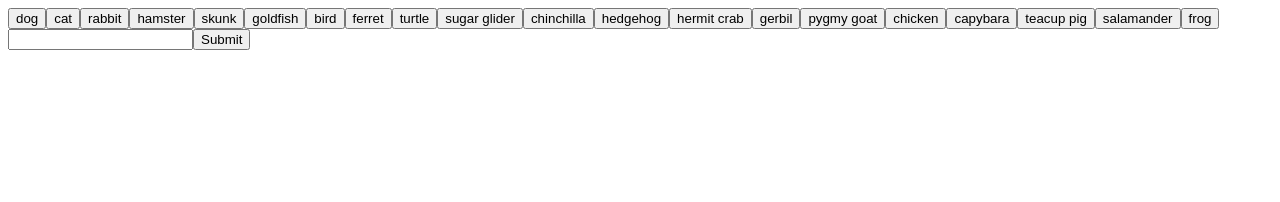
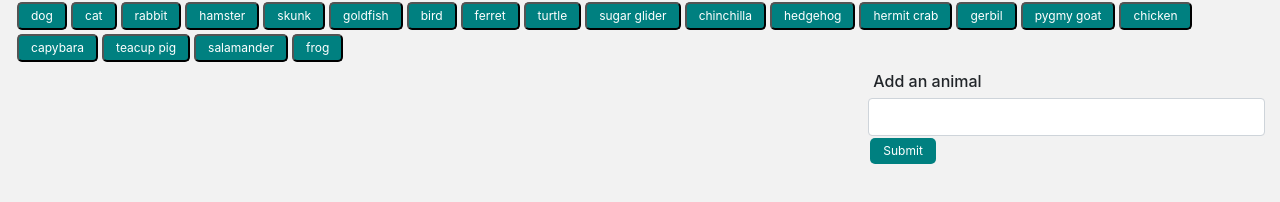
Before and after one commit to lindsaybstoner/GifTastic, a plain HTML site: page index.html in a window 1280 px wide. Drawn offline with nearby package versions, Linux system fonts and the light colour scheme.

Commit message:
edited the layout

```diff
--- a/assets/css/style.css
+++ b/assets/css/style.css
@@ -1,4 +1,43 @@
+body {
+    background-color: #f2f2f2;
+}
+
 button {
     background: teal;
     color: white;
+    border-radius: 5px;
+    padding: 3px 12px;
+    margin: 2px;
+    font-size: 12px;
 }
+
+p {
+    margin: 5px;
+    padding: 0px;
+}
+
+#buttons {
+    align-content: stretch;
+}
+
+#submitButton {
+    background: teal;
+    color: white;
+    border-radius: 5px;
+    padding: 3px 12px;
+    margin: 2px;
+    font-size: 12px;
+}
+
+/* .form-control {
+    width: 30%;
+} */
+
+.makeBold {
+    font-weight: 500;
+}
+
+.fixDisplay {
+    display: inline-block;
+    padding: 10px;
+}
--- a/assets/javascript/game.js
+++ b/assets/javascript/game.js
@@ -15,6 +15,11 @@ function createButtons() {
 createButtons();
 
 function createSubmits() {
+    var directionText = $("<p>");
+    directionText.text("Add an animal");
+    directionText.addClass("makeBold")
+    $("#submitInfo").append(directionText);
+
     var makeInput = $("<input>");
     makeInput.addClass("form-control");
     makeInput.attr("type", "text");
@@ -44,6 +49,8 @@ $("#submitButton").on("click", function () {
         startButtons.push(submitButtonText);
         console.log(startButtons);
         createButtons();
+        $("#submitInfo").empty();
+        createSubmits();
     }
 
 
@@ -76,6 +83,7 @@ function makeGif() {
                 for (var i = 0; i < results.length; i++) {
 
                     var gifDiv = $("<div>");
+                    gifDiv.addClass("fixDisplay")
 
                     var rating = results[i].rating;
 
@@ -83,22 +91,42 @@ function makeGif() {
 
                     var animalImage = $("<img>");
                     animalImage.attr("src", results[i].images.fixed_height_still.url);
+                    animalImage.attr("data-still", results[i].images.fixed_height_still.url);
+                    animalImage.attr("data-animate", results[i].images.fixed_height.url);
+                    animalImage.attr("data-state", "still");
+                    animalImage.addClass("gif");
 
+
+                    gifDiv.prepend(animalImage);
                     gifDiv.prepend(p);
-                    gifDiv.prepend(animalImage);
 
                     $("#gifs-appear-here").prepend(gifDiv);
                 }
+
+                $(".gif").on("click", function() {
+                    // The attr jQuery method allows us to get or set the value of any attribute on our HTML element
+                    var state = $(this).attr("data-state");
+                    // If the clicked image's state is still, update its src attribute to what its data-animate value is.
+                    // Then, set the image's data-state to animate
+                    // Else set src to the data-still value
+                    if (state === "still") {
+                      $(this).attr("src", $(this).attr("data-animate"));
+                      $(this).attr("data-state", "animate");
+                    } else {
+                      $(this).attr("src", $(this).attr("data-still"));
+                      $(this).attr("data-state", "still");
+                    }
+                  });
             });
     });
 
 };
 
-//change the info in here for the on click of hte gifs to get them to move
+/* //change the info in here for the on click of the gifs to get them to move
 $(document.body).on("click", ".checkbox", function () {
 
     // Get the number of the button from its data attribute and hold in a variable called  toDoNumber.
     var toDoNumber = $(this).attr("data-to-do");
 
 
-});
+}); */
--- a/index.html
+++ b/index.html
@@ -5,14 +5,28 @@
     <meta charset="UTF-8">
     <meta name="viewport" content="width=device-width, initial-scale=1.0">
     <meta http-equiv="X-UA-Compatible" content="ie=edge">
+    <link rel="stylesheet" href="https://stackpath.bootstrapcdn.com/bootstrap/4.3.1/css/bootstrap.min.css" integrity="sha384-ggOyR0iXCbMQv3Xipma34MD+dH/1fQ784/j6cY/iJTQUOhcWr7x9JvoRxT2MZw1T" crossorigin="anonymous">
+    <link rel="stylesheet" type="text/css" href="assets/css/style.css">
     <title>GifTastic</title>
 </head>
 
 <body>
-    <div id="buttons"></div>
-    <div id="submitInfo"></div>
-    <div id="gifs-appear-here"></div>
-
+    <div class="container-fluid">
+        <div class="row">
+            <div class="col-12">
+                <div id="buttons"></div>
+                <div class="row">
+                    <div class="col-8">
+                        <div id="gifs-appear-here"></div>
+                    </div>
+                    <div class="col-4">
+                        <div id="gifs-appear-here"></div>
+                        <div id="submitInfo"></div>
+                    </div>
+                </div>
+            </div>
+        </div>
+    </div>
     <script src="https://cdnjs.cloudflare.com/ajax/libs/jquery/3.2.1/jquery.min.js"></script>
     <script type="text/javascript" src="assets/javascript/game.js"></script>
 </body>
```
